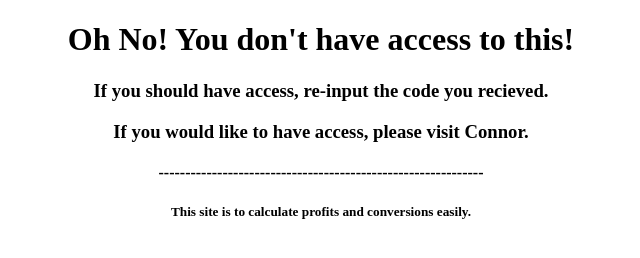
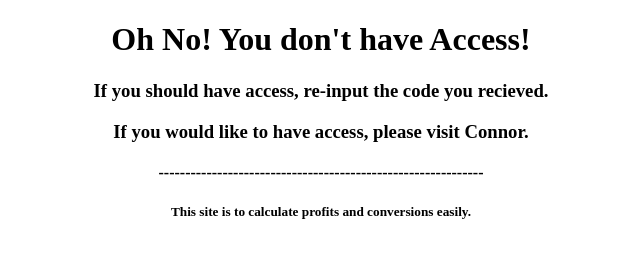
Before and after one commit to ConnorCoder/sscal, a plain HTML site: page index.html in a window 1280 px wide. Shown: the whole page, without its empty margins (319-959 px from the left). Drawn offline with Linux system fonts and the light colour scheme.

Commit message:
Update index.html

```diff
--- a/index.html
+++ b/index.html
@@ -73,7 +73,7 @@
       </div>
     </div>
     <div id="noaccess">
-      <h1>Oh No! You don't have access to this!</h1>
+      <h1>Oh No! You don't have Access!</h1>
       <h3>If you should have access, re-input the code you recieved.</h3>
       <h3>If you would like to have access, please visit Connor.</h3>
       <h4>-------------------------------------------------------------</h4>
```
